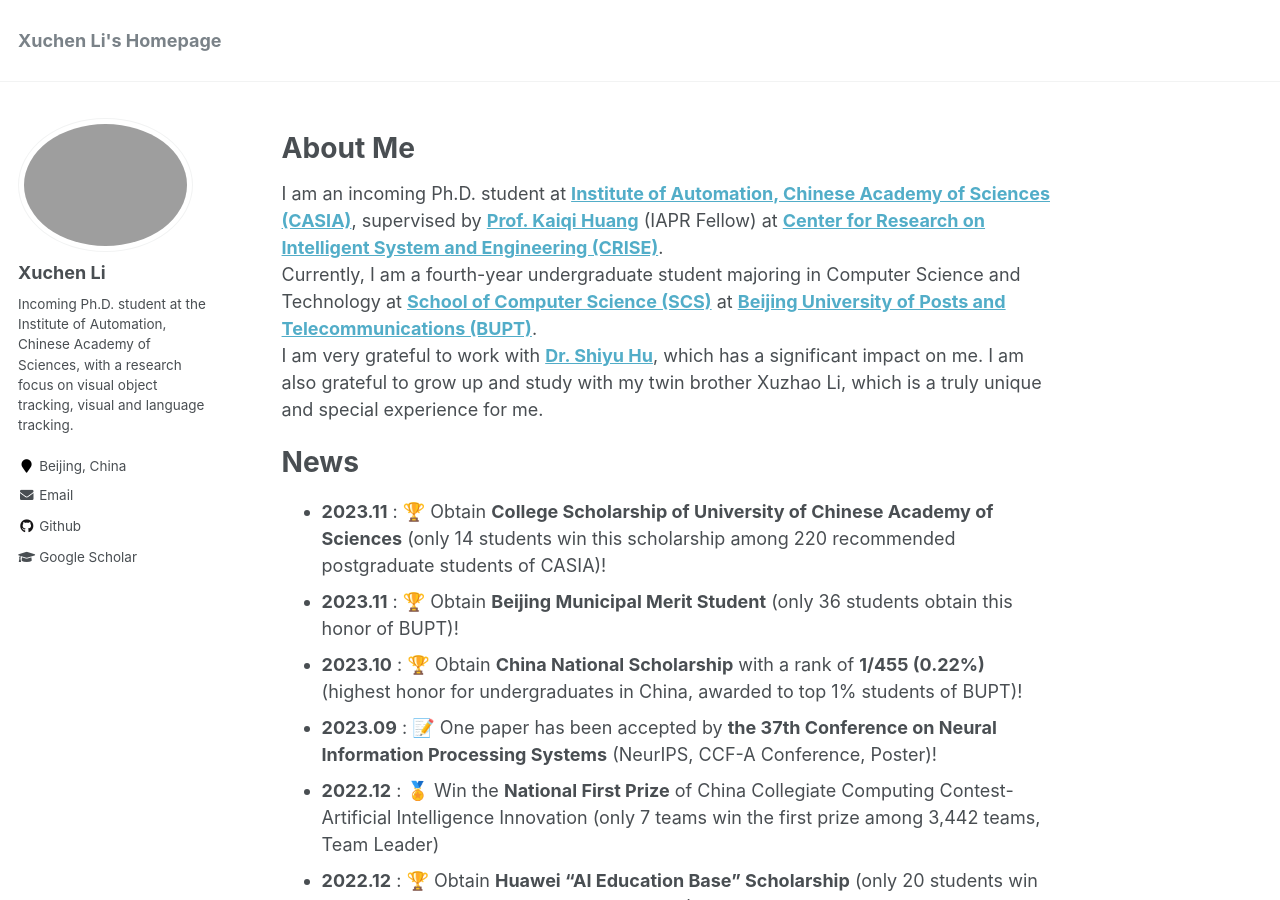
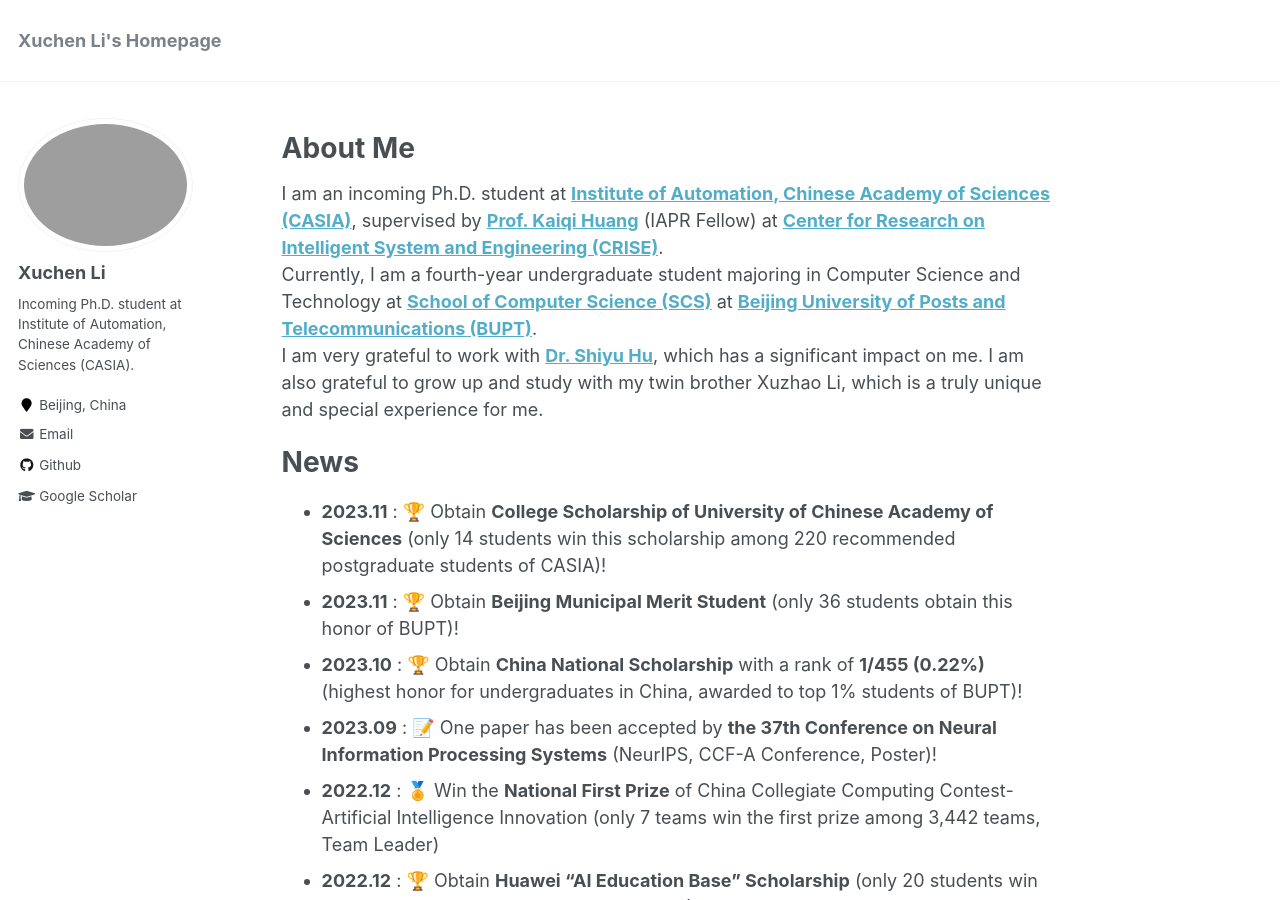
Before and after one commit to Xuchen-Li/Xuchen-Li.github.io, a Jekyll site: the page built from _pages/about.md, in a window 1280 px wide and 900 px high. Built offline with Jekyll 4.4.1, drawn with Linux system fonts in a browser that asks for light colours.

Commit message:
更新 _config.yml

```diff
--- a/_config.yml
+++ b/_config.yml
@@ -82,7 +82,7 @@ analytics:
 author:
   name             : "Xuchen Li"
   avatar           : "profile.jpg"
-  bio              : "Incoming Ph.D. student at the Institute of Automation, Chinese Academy of Sciences, with a research focus on visual object tracking, visual and language tracking."
+  bio              : "Incoming Ph.D. student at Institute of Automation, Chinese Academy of Sciences (CASIA)."
   location         : "Beijing, China"
   employer         :
   pubmed           :
```
